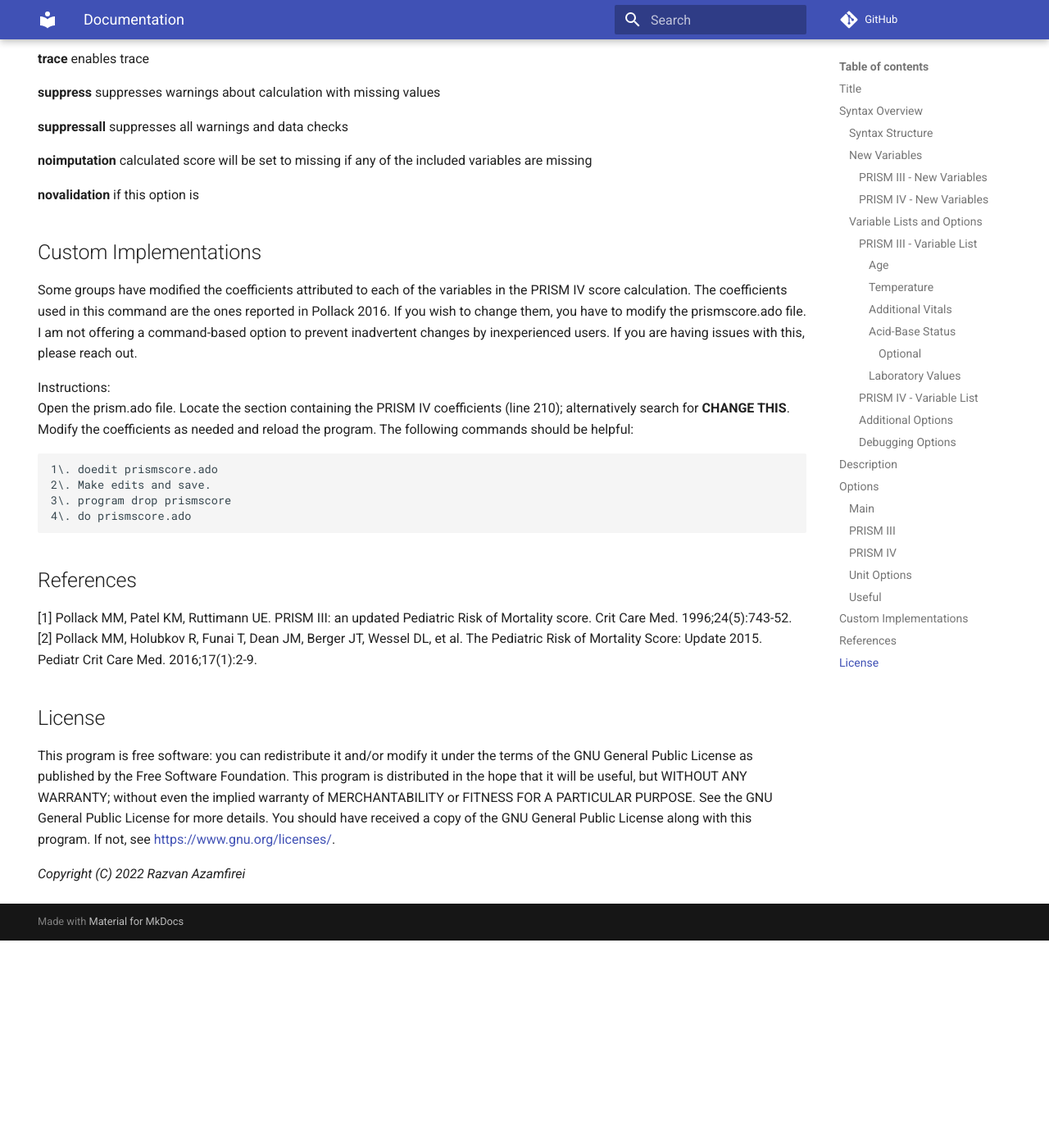
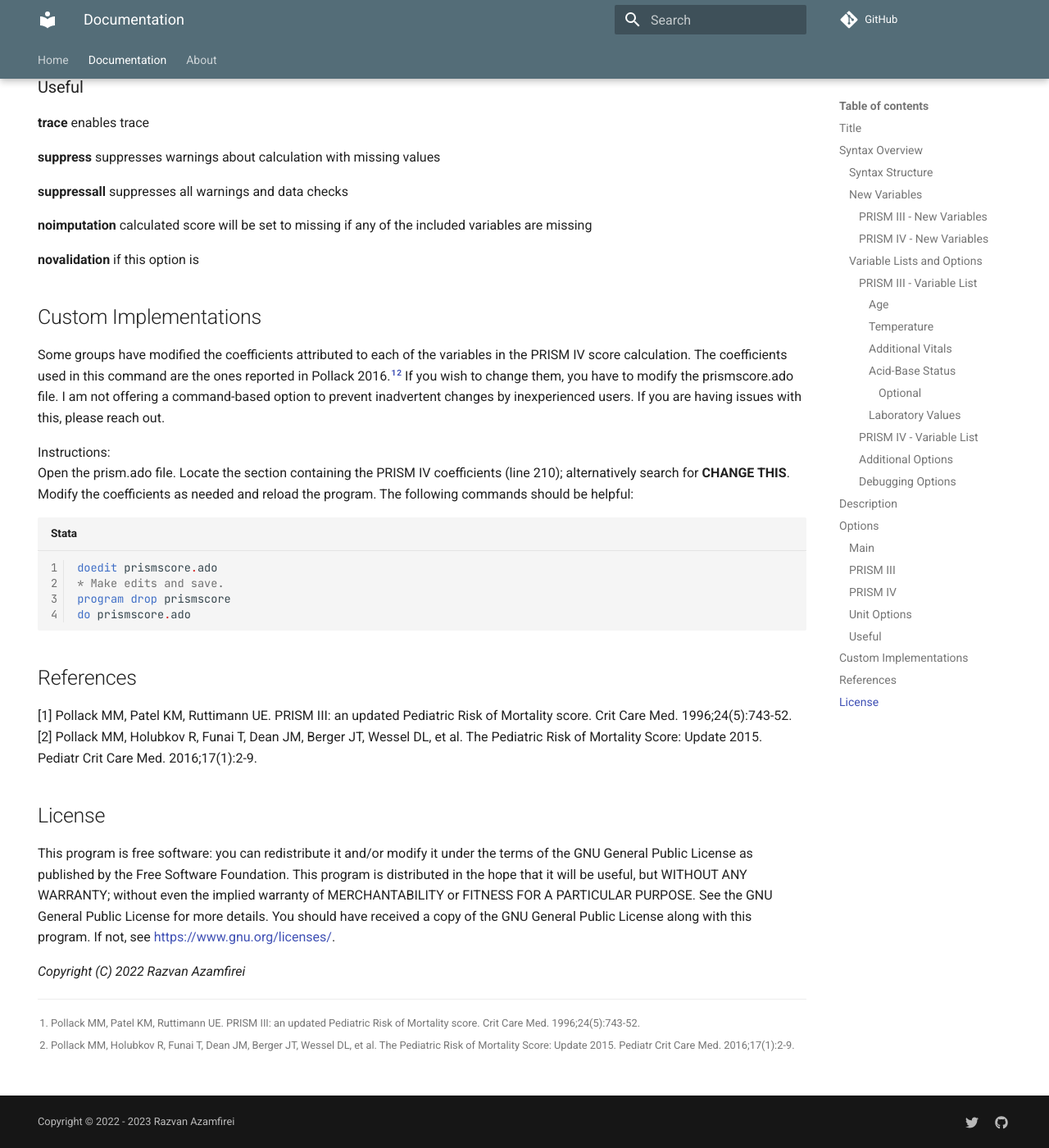
Before and after one commit to razvanazamfirei/prism-score, an MkDocs documentation site: the page built from docs/details.md, in a window 1280 px wide and 1400 px high, scrolled down 6838 px. Shown: the whole window at 82% size. Built offline with MkDocs 1.6.1 and Material for MkDocs 9.7.7, drawn with Linux system fonts in a browser that asks for light colours; comment, search, counter and statistics services are not loaded; the version menu is left out; before the commit the page ends 7985 px from its top, so only the background shows below that; some of the changed text lies outside the part shown.

````diff
--- a/docs/details.md
+++ b/docs/details.md
@@ -14,7 +14,9 @@ hide:
 
 ``` stata
 prismscore [new_varlist] [if] [in] ,
-  [prismIII_varlist] [prism4 [prismIV_varlist] [unit_options] [debugging_options]
+  [prismIII_varlist]
+  [prism4] [prismIV_varlist]
+  [unit_options] [debugging_options]
 ```
 
 ### New Variables
@@ -58,6 +60,7 @@ Must specify either `age` or both `dob` and `doa`
 | *Optional*           |                                    |
 | templow(varname)     | low temperature variable           |
 [1]If *templow* is used, then *temp* designates the high temperature variable
+
 
 ##### Additional Vitals
 
@@ -106,7 +109,7 @@ Must specify either `age` or both `dob` and `doa`
 Required
 
 | Option Name     | Option Description                            |
-| --------------- | --------------------------------------------  |
+| --------------  | --------------------------------------------  |
 | source(varname) | admission source. Requires special coding     |
 | cpr(varname)    | CPR status                                    |
 | cancer(varname) | cancer status                                 |
@@ -145,7 +148,9 @@ For all required variables, if there is data missing you will receive a warning.
 
 ### PRISM III
 
-**age** (varname numeric) designates the age variable. Age must be coded as:
+**age** (varname numeric) designates the age variable. Age must be coded as (1):
+{ .annotate }
+1.  :man_raising_hand: I'm an annotation
 
 | Value         | Value Description       |
 | ------------- | ----------------------- |
@@ -238,16 +243,19 @@ For all required variables, if there is data missing you will receive a warning.
 
 ## Custom Implementations
 
-Some groups have modified the coefficients attributed to each of the variables in the PRISM IV score calculation. The coefficients used in this command are the ones reported in Pollack 2016. If you wish to change them, you have to modify the prismscore.ado file. I am not offering a command-based option to prevent inadvertent changes by inexperienced users. If you are having issues with this, please reach out.
+Some groups have modified the coefficients attributed to each of the variables in the PRISM IV score calculation. The coefficients used in this command are the ones reported in Pollack 2016.[^1][^2] If you wish to change them, you have to modify the prismscore.ado file. I am not offering a command-based option to prevent inadvertent changes by inexperienced users. If you are having issues with this, please reach out.
+
+[^1]: Pollack MM, Patel KM, Ruttimann UE. PRISM III: an updated Pediatric Risk of Mortality score. Crit Care Med. 1996;24(5):743-52.
+[^2]: Pollack MM, Holubkov R, Funai T, Dean JM, Berger JT, Wessel DL, et al. The Pediatric Risk of Mortality Score: Update 2015. Pediatr Crit Care Med. 2016;17(1):2-9.
 
 Instructions:
 Open the prism.ado file. Locate the section containing the PRISM IV coefficients (line 210); alternatively search for **CHANGE THIS**. Modify the coefficients as needed and reload the program. The following commands should be helpful:
 
 ```stata
-1\. doedit prismscore.ado
-2\. Make edits and save.
-3\. program drop prismscore
-4\. do prismscore.ado
+doedit prismscore.ado
+* Make edits and save.
+program drop prismscore
+do prismscore.ado
 ```
 
 ## References
--- a/mkdocs.yml
+++ b/mkdocs.yml
@@ -2,16 +2,53 @@
 site_name: prismscore Documentation
 theme:
   name: material
+  palette:
+    primary: blue grey
+  font:
+    code: JetBrains Mono
   features:
     - navigation.instant
     - toc.follow
     - navigation.tabs
+    - navigation.tabs.sticky
+    - navigation.sections
+    - navigation.top
+
+edit_uri: ""
+plugins:
+  - search
 nav:
     - Home: 'index.md'
     - Documentation: 'details.md'
     - About:
       - 'Release Notes': about/release-notes.md
-      - 'About': 'about.md'
       - 'License': about/license.md
       - 'Command Certification': about/certification.pdf
 repo_url: https://github.com/razvanazamfirei/prism-score
+copyright: Copyright &copy; 2022 - 2023 Razvan Azamfirei
+extra:
+  social:
+    - icon: fontawesome/brands/twitter
+      link: https://twitter.com/razvanazamfirei
+    - icon: fontawesome/brands/github
+      link: https://github.com/razvanazamfirei
+  generator: false
+  analytics:
+    provider: google
+    property: G-QVMW49HZ58
+  version:
+    provider: mike
+    default: stable
+markdown_extensions:
+  - pymdownx.highlight:
+      anchor_linenums: true
+      linenums: true
+      auto_title: true
+  - pymdownx.inlinehilite
+  - pymdownx.snippets
+  - pymdownx.superfences
+  - pymdownx.caret
+  - pymdownx.mark
+  - pymdownx.tilde
+  - tables
+  - footnotes
````
Also changed, not shown: docs/about.md (deleted, +0 -1 lines), docs/index.md (+3 -1 lines).
